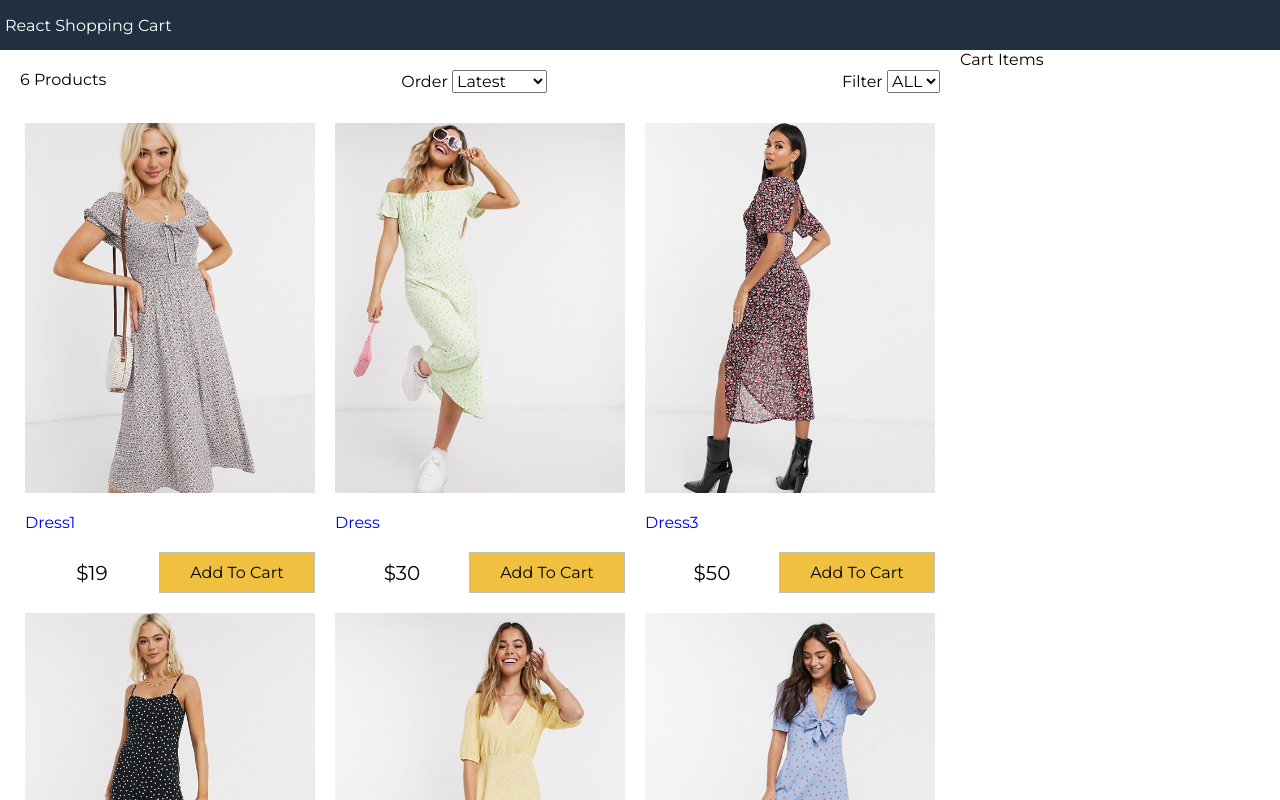
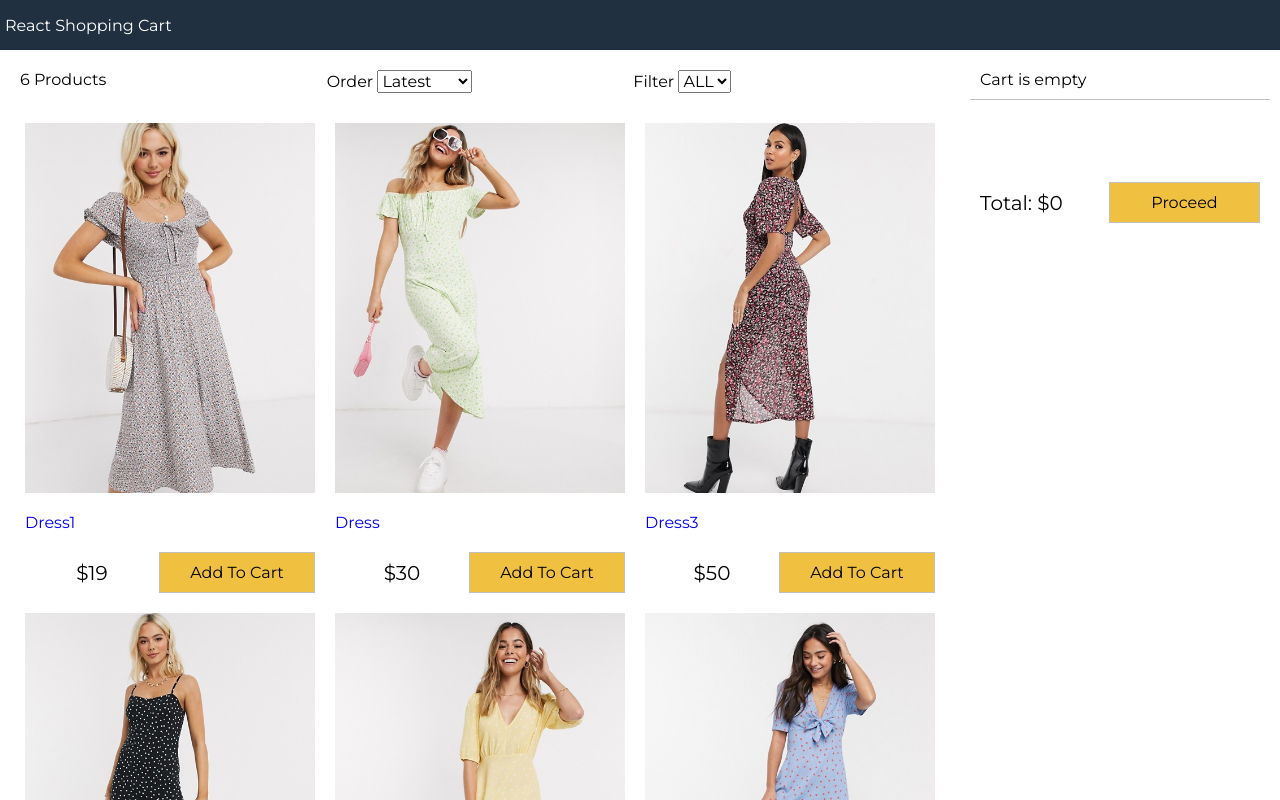
Before and after one commit to dearvip0/react-shopping-cart, a React (Create React App) app: page / in a window 1280 px wide. Shown: the top 800 px of the page. Built offline with nearby package versions, Linux system fonts and the light colour scheme.

Commit message:
add cart component

```diff
--- a/src/App.js
+++ b/src/App.js
@@ -2,15 +2,39 @@
 import React from "react";
 import Products from "./components/Products/Products";
 import Filter from "./components/Filter/Filter";
+import Cart from "./components/Cart/Cart";
 class App extends React.Component {
   constructor() {
     super();
     this.state = {
       products: data.products,
+      cartItems: [],
       size: "",
       sort: "",
     };
   }
+
+  removeFromCart = (product) => {
+    const cartItems = this.state.cartItems.slice();
+    this.setState({
+      cartItems: cartItems.filter((x) => x._id !== product._id),
+    });
+  };
+
+  addToCart = (product) => {
+    const cartItems = this.state.cartItems.slice();
+    let alreadyInCart = false;
+    cartItems.forEach((item) => {
+      if (item._id === product._id) {
+        item.count++;
+        alreadyInCart = true;
+      }
+    });
+    if (!alreadyInCart) {
+      cartItems.push({ ...product, count: 1 });
+    }
+    this.setState({ cartItems });
+  };
 
   sortProducts = (event) => {
     //implements
@@ -67,9 +91,17 @@
                 filterProducts={this.filterProducts}
                 sortProducts={this.sortProducts}
               />
-              <Products products={this.state.products} />
+              <Products
+                products={this.state.products}
+                addToCart={this.addToCart}
+              />
             </div>
-            <div className="sidebar">Cart Items</div>
+            <div className="sidebar">
+              <Cart
+                cartItems={this.state.cartItems}
+                removeFromCart={this.removeFromCart}
+              />
+            </div>
           </div>
         </main>
         <footer>Copyright &copy;</footer>
--- /dev/null
+++ b/src/components/Cart/Cart.js
@@ -0,0 +1,57 @@
+import React, { Component } from "react";
+import formatCurrency from "../../utils";
+
+class Cart extends Component {
+  render() {
+    const { cartItems } = this.props;
+    return (
+      <div>
+        {cartItems.length === 0 ? (
+          <div className="cart cart-header">Cart is empty</div>
+        ) : (
+          <div className="cart cart-header">
+            You have {cartItems.length} in the cart{" "}
+          </div>
+        )}
+        <div>
+          <div className="cart">
+            <ul className="cart-items">
+              {cartItems.map((item) => (
+                <li key={item._id}>
+                  <div>
+                    <img src={item.image} alt={item.title} />
+                  </div>
+                  <div>
+                    <div>{item.title}</div>
+                    <div className="right">
+                      {formatCurrency(item.price)} x {item.count}{" "}
+                      <button
+                        className="button"
+                        onClick={() => this.props.removeFromCart(item)}
+                      >
+                        Remove
+                      </button>
+                    </div>
+                  </div>
+                </li>
+              ))}
+            </ul>
+          </div>
+          <div className="cart">
+            <div className="total">
+              <div>
+                Total:{" "}
+                {formatCurrency(
+                  cartItems.reduce((a, c) => a + c.price * c.count, 0)
+                )}
+              </div>
+              <button className="button primary">Proceed</button>
+            </div>
+          </div>
+        </div>
+      </div>
+    );
+  }
+}
+
+export default Cart;
--- a/src/components/Products/Products.js
+++ b/src/components/Products/Products.js
@@ -15,7 +15,12 @@
                 </a>
                 <div className="product-price">
                   <div>{formatCurrency(product.price)}</div>
-                  <button className="button primary">Add To Cart</button>
+                  <button
+                    onClick={() => this.props.addToCart(product)}
+                    className="button primary"
+                  >
+                    Add To Cart
+                  </button>
                 </div>
               </div>
             </li>
--- a/src/index.css
+++ b/src/index.css
@@ -132,3 +132,53 @@
   margin: 1rem;
   margin-bottom: 0.1rem #c0c0c0 solid;
 }
+.filter div {
+  flex: 1;
+}
+
+/* Index.css */
+
+.cart {
+  padding: 1rem;
+  margin: 1rem;
+  display: flex;
+}
+
+.cart-header {
+  border-bottom: 1px solid #c0c0c0;
+}
+
+.cart-items {
+  padding: 0;
+  width: 100%;
+  list-style-type: none;
+}
+
+.cart-items img {
+  width: 5rem;
+}
+.cart-items li {
+  display: flex;
+}
+.cart-items li div {
+  padding: 0.5em;
+}
+.cart-items li div:last-child {
+  flex: 1;
+}
+.right {
+  text-align: right;
+}
+.total {
+  display: flex;
+  align-items: center;
+  justify-content: space-between;
+  width: 100%;
+}
+.total > div {
+  font-size: 2rem;
+}
+.total > div,
+.total > button {
+  flex: 1;
+}
```
